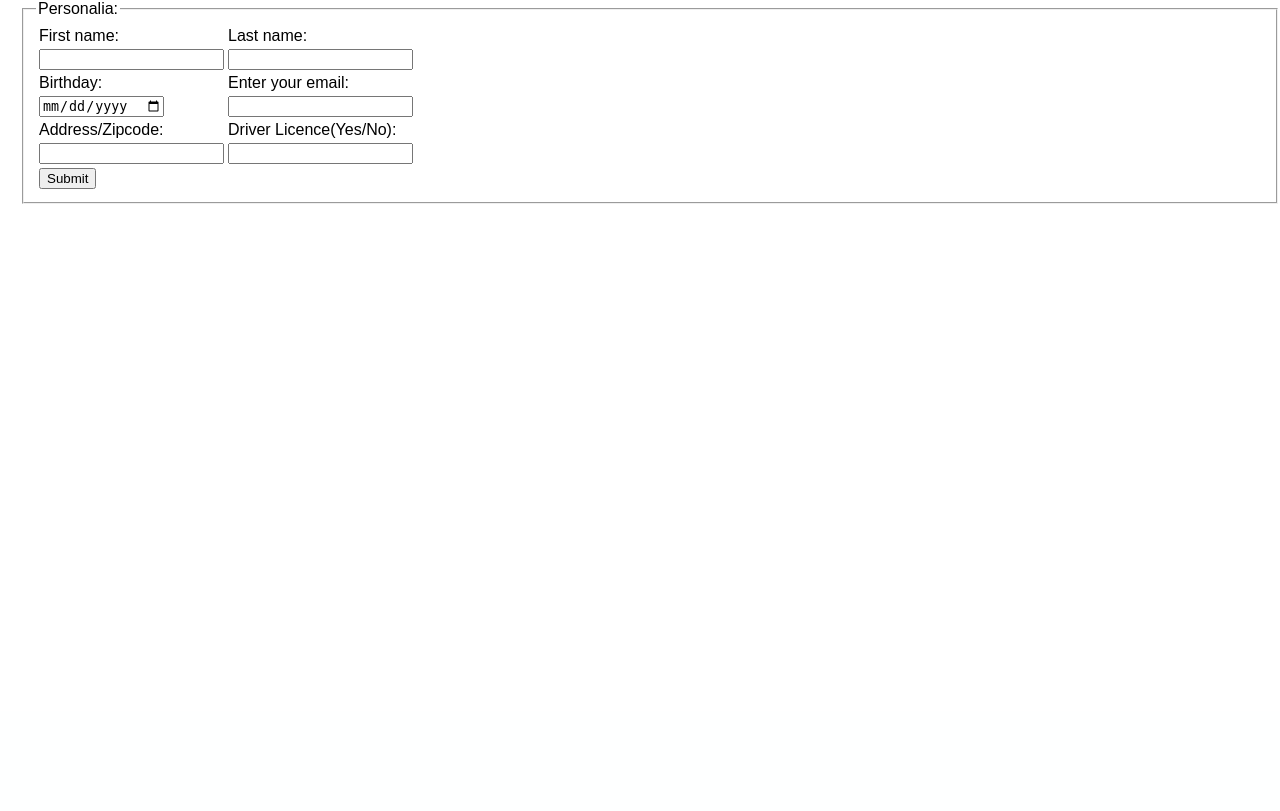
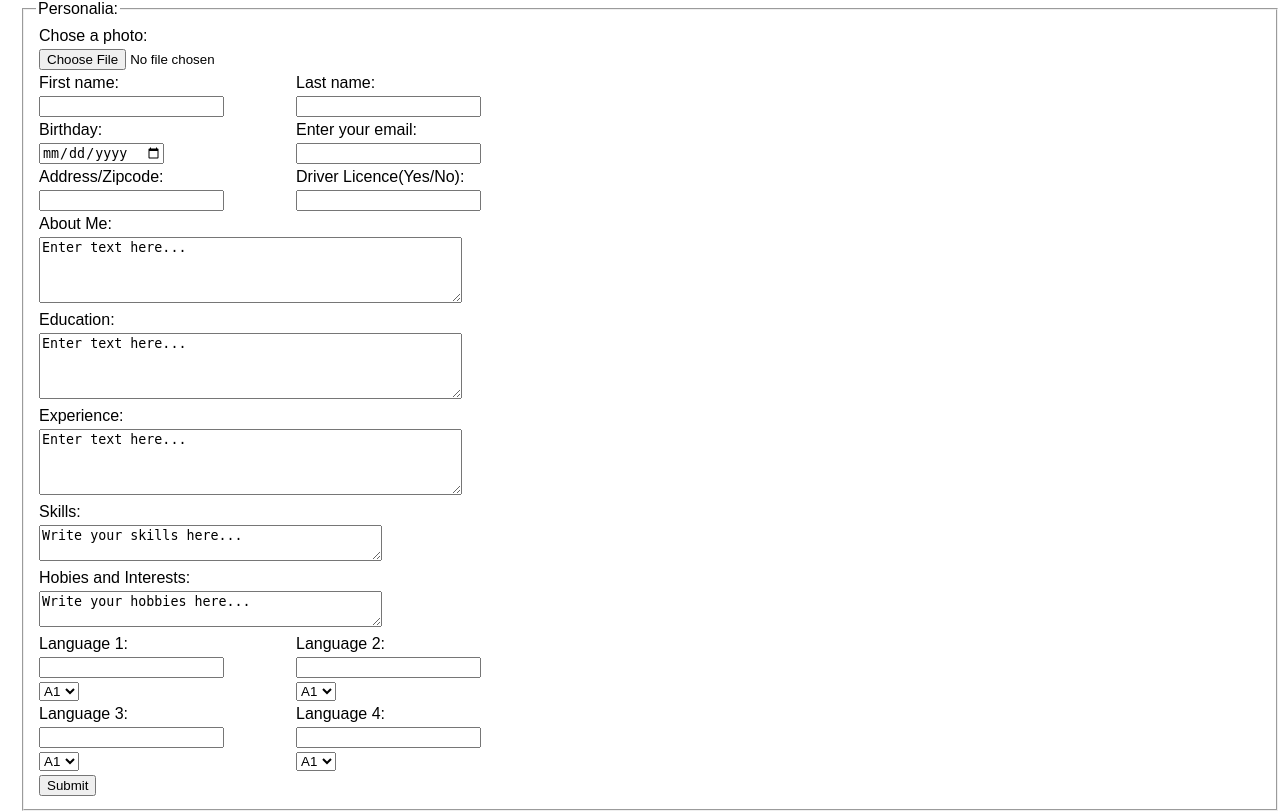
Before and after one commit to elvirmisini/Flask_app, a Flask app: page /second in a window 1280 px wide. Shown: the part 89-900 px from the top of the page. Before the commit the page ends 293 px from the top, so only its background shows below. Run offline with Flask 2, Linux system fonts and the light colour scheme.

Commit message:
Second page- form updated

```diff
--- a/templates/second.html
+++ b/templates/second.html
@@ -76,6 +76,12 @@ body {
     <legend>Personalia:</legend>
       <table>
           <tr>
+              <td><label for="Photo">Chose a photo:</label><br></td>
+          </tr>
+          <tr>
+              <td><input type="file" id="Photo" name="Photo" accept="image/*"></td>
+          </tr>
+          <tr>
               <td>    <label for="fname">First name:</label><br></td>
               <td>    <label for="lname">Last name:</label><br></td>
           </tr>
@@ -102,6 +108,97 @@ body {
           </tr>
 
           <tr>
+              <td><label for="AboutMe">About Me:</label></td>
+          </tr>
+          <tr>
+              <td colspan="2">    <textarea rows="4" cols="50" id="AboutMe" name="AboutMe" >Enter text here...</textarea> <br></td>
+          </tr>
+          <tr>
+              <td><label for="Education">Education:</label></td>
+          </tr>
+          <tr>
+              <td colspan="2">    <textarea rows="4" cols="50" id="Education" name="Education" >Enter text here...</textarea> <br></td>
+          </tr>
+          <tr>
+              <td><label for="Experience">Experience:</label></td>
+          </tr>
+          <tr>
+              <td colspan="2">    <textarea rows="4" cols="50" id="Experience" name="Experience" >Enter text here...</textarea> <br></td>
+          </tr>
+          <tr>
+              <td><label for="Skills">Skills:</label></td>
+          </tr>
+          <tr>
+              <td colspan="2">    <textarea rows="2" cols="40" id="Skills" name="Skills" >Write your skills here...</textarea> <br></td>
+          </tr>
+          <tr>
+              <td><label for="Hobbies">Hobies and Interests:</label></td>
+          </tr>
+          <tr>
+              <td colspan="2">    <textarea rows="2" cols="40" id="Hobbies" name="Hobbies" >Write your hobbies here...</textarea> <br></td>
+          </tr>
+          <tr>
+              <td><label for="Language1">Language 1:</label></td>
+              <td><label for="Language2">Language 2:</label></td>
+          </tr>
+          <tr>
+              <td><input type="text" id="Language1" name="Language1"></td>
+              <td><input type="text" id="Language2" name="Language2"></td>
+          </tr>
+          <tr>
+              <td>
+                <select name="level" id="level-select">
+                <option value="A1">A1</option>
+                <option value="A2">A2</option>
+                <option value="B1">B1</option>
+                <option value="B2">B2</option>
+                <option value="C1">C1</option>
+                <option value="C2">C2</option>
+                </select>
+            </td>
+                            <td>
+                <select name="level" id="level-select1">
+                <option value="A1">A1</option>
+                <option value="A2">A2</option>
+                <option value="B1">B1</option>
+                <option value="B2">B2</option>
+                <option value="C1">C1</option>
+                <option value="C2">C2</option>
+                </select>
+            </td>
+          </tr>
+          <tr>
+              <td><label for="Language3">Language 3:</label></td>
+              <td><label for="Language4">Language 4:</label></td>
+          </tr>
+          <tr>
+              <td><input type="text" id="Language3" name="Language3"></td>
+              <td><input type="text" id="Language4" name="Language4"></td>
+          </tr>
+                    <tr>
+              <td>
+                <select name="level" id="level-select2">
+                <option value="A1">A1</option>
+                <option value="A2">A2</option>
+                <option value="B1">B1</option>
+                <option value="B2">B2</option>
+                <option value="C1">C1</option>
+                <option value="C2">C2</option>
+                </select>
+            </td>
+                            <td>
+                <select name="level" id="level-select3">
+                <option value="A1">A1</option>
+                <option value="A2">A2</option>
+                <option value="B1">B1</option>
+                <option value="B2">B2</option>
+                <option value="C1">C1</option>
+                <option value="C2">C2</option>
+                </select>
+            </td>
+          </tr>
+
+          <tr>
           <td>    <input type="submit" value="Submit"></td>
           </tr>
           </table>
```
